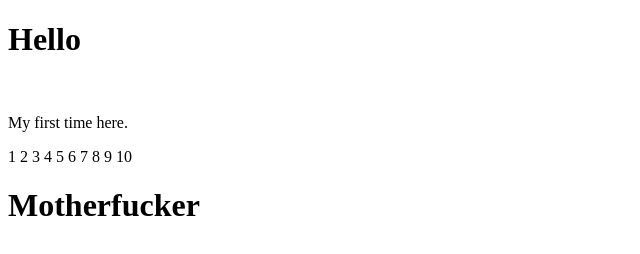
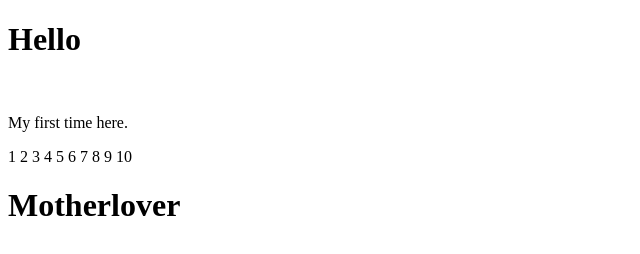
Before and after one commit to ziriski/cpe207-web1, a plain HTML site: page index.html in a window 1280 px wide. Shown: the full height of the page, 0-640 px from the left. Drawn offline with Linux system fonts and the light colour scheme.

Commit message:
change a paragraph

```diff
--- a/index.html
+++ b/index.html
@@ -12,7 +12,7 @@
     <p>My first time here.</p>
 
     <div id="output"></div>
-    <h1>Motherfucker</h1>
+    <h1>Motherlover</h1>
 
 
 
```
